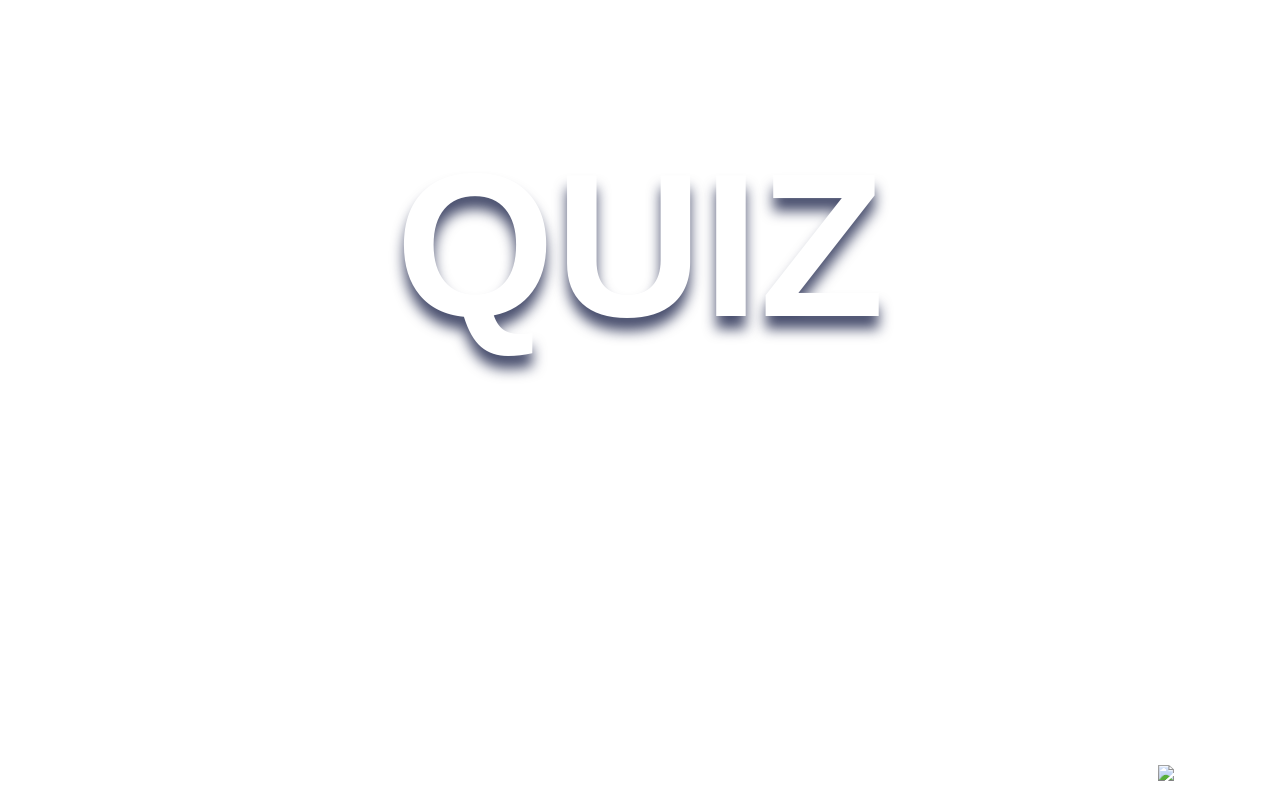
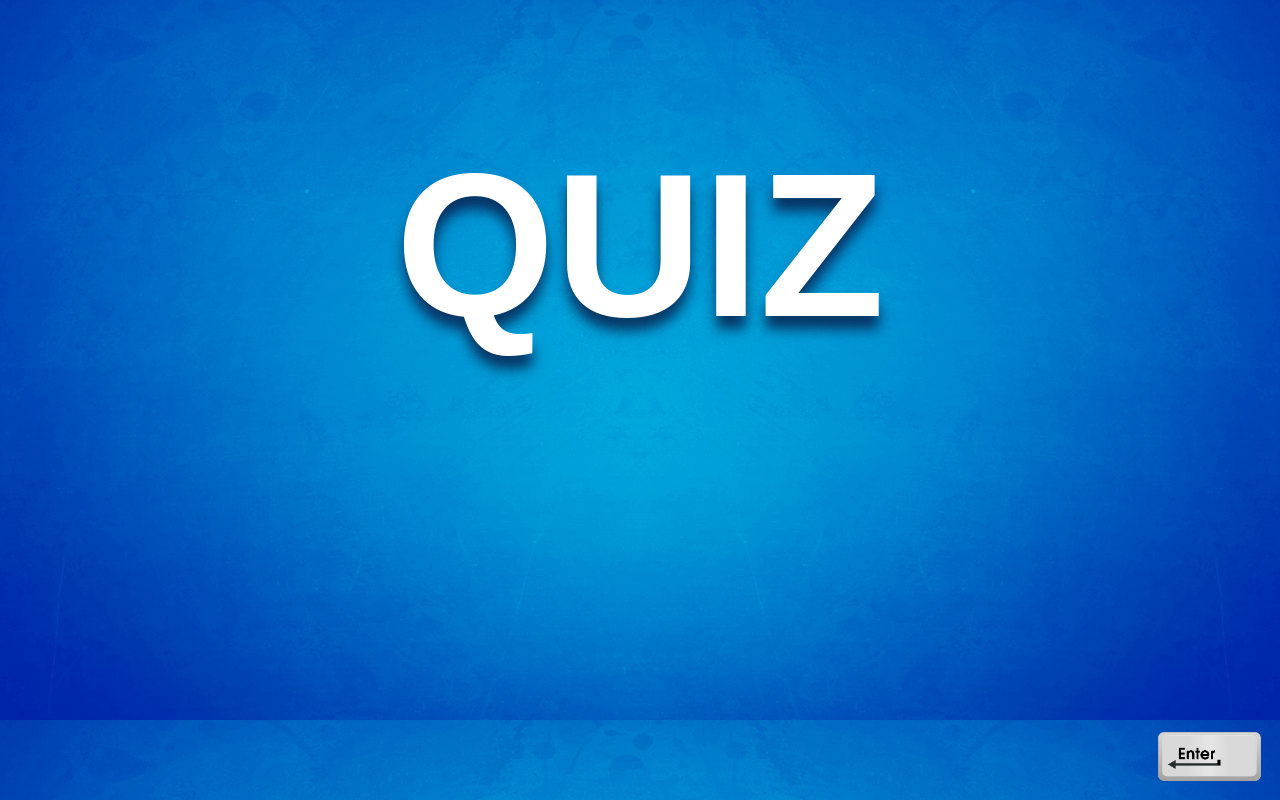
Before and after one commit to edelciomolina/corporate-games, a website: page games/quiz/index.html in a window 1280 px wide. Drawn offline with Linux system fonts and the light colour scheme.

Commit message:
Changing paths to assets folder

```diff
--- a/games/quiz/index.css
+++ b/games/quiz/index.css
@@ -1,5 +1,5 @@
 body {
-    background-image: url('/img/back.png');
+    background-image: url('/assets/img/back.png');
     background-repeat: repeat-y;
     background-size: cover;
     overflow: hidden;
@@ -15,15 +15,6 @@ body {
     right: 1.5vw;
     bottom: 1.5vw;
     display: none;
-}
-
-.img-logo {
-    display: none;
-    opacity: .6;
-    position: absolute;
-    width: 10%;
-    right: 1%;
-    bottom: 3%;
 }
 
 .img-title {
--- a/games/quiz/index.html
+++ b/games/quiz/index.html
@@ -8,9 +8,9 @@
 </head>
 <body>
     <div class="screen">
-        <img class="img-waitkey hidden" src="/img/enter.png" />
+        <img class="img-waitkey hidden" src="/assets/img/enter.png" />
         <div class="item img-title hidden">QUIZ</div>
-        <img class="item img-circle hidden " src="/img/circle.png" />
+        <img class="item img-circle hidden " src="/assets/img/circle.png" />
         <span class="item span-counter hidden "></span>
         <span class="item span-counter-big hidden"></span>
         <span class="item span-theme-big hidden"></span>
--- a/games/quiz/index.js
+++ b/games/quiz/index.js
@@ -1,11 +1,11 @@
 
 Quiz = {
 
-    Sound_Music: new Audio("/media/intro.wav"),
-    Sound_Counter: new Audio("/media/intesity.wav"),
-    Sound_Bells: new Audio("/media/bells.wav"),
-    Sound_Ready: new Audio("/media/ready.wav"),
-    Sound_Drum: new Audio("/media/drum.wav"),
+    Sound_Music: new Audio("/assets/media/intro.wav"),
+    Sound_Counter: new Audio("/assets/media/intesity.wav"),
+    Sound_Bells: new Audio("/assets/media/bells.wav"),
+    Sound_Ready: new Audio("/assets/media/ready.wav"),
+    Sound_Drum: new Audio("/assets/media/drum.wav"),
     Animation: null,
     Slide: -1,
     QuestionAtual: 1,
```
